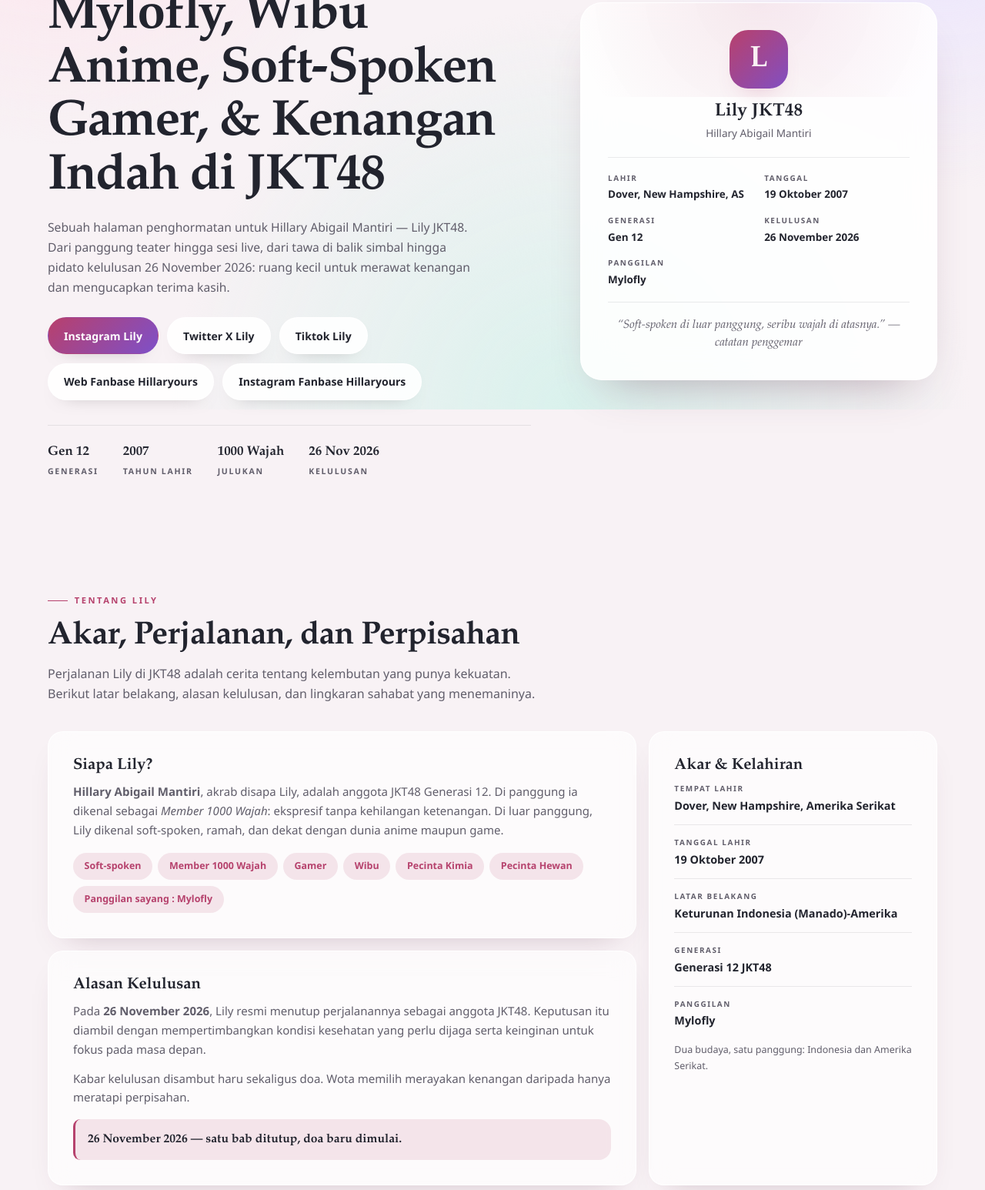
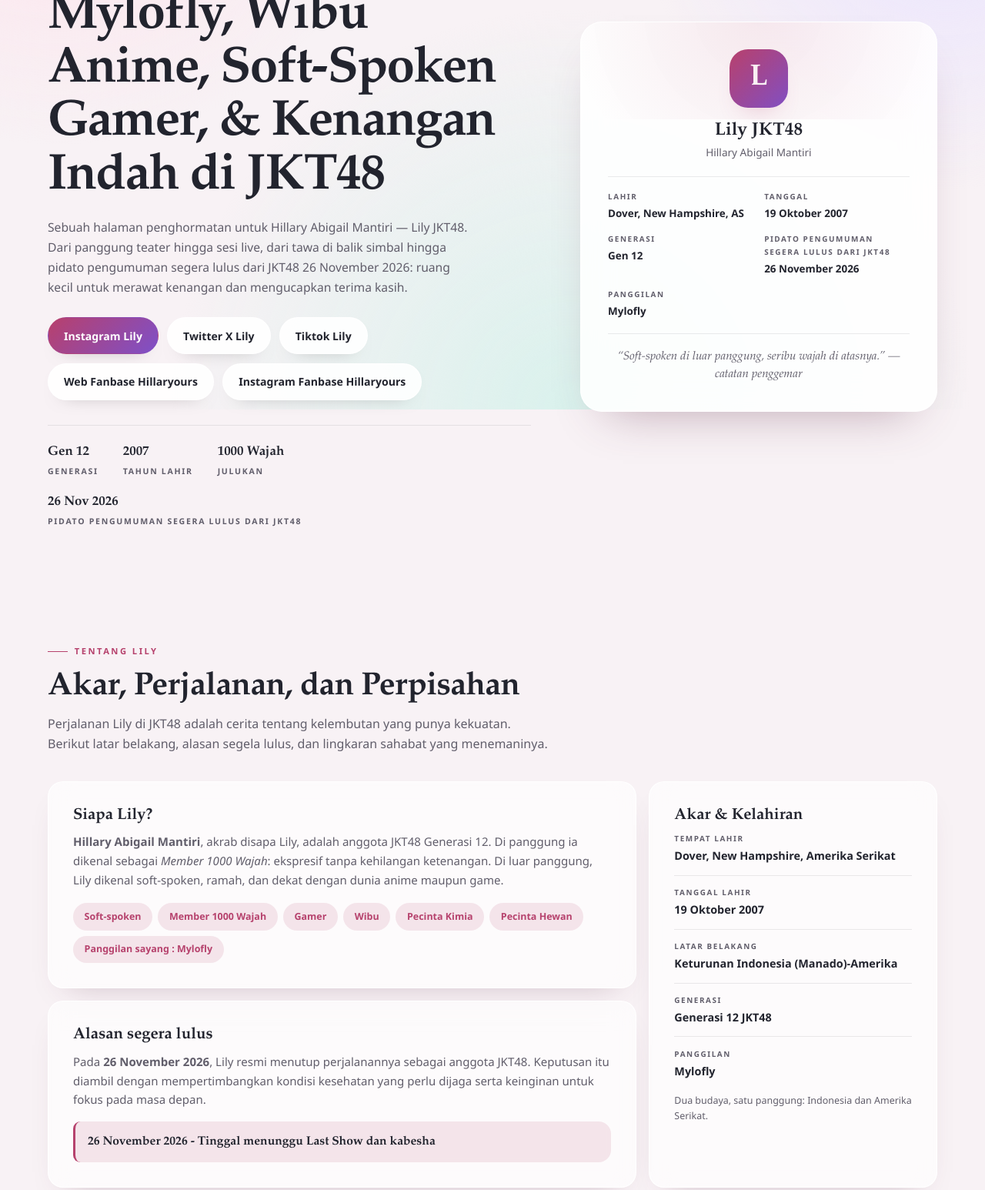
Before and after one commit to habibmuzakkipiliang/PENGHORMATAN_-TRIBUTE-_TERBESAR_LILY_JKT48_2026, a plain HTML site: page index.html in a window 1280 px wide. Shown: the part 268-1814 px from the top of the page at 77% size. Drawn offline with nearby package versions, Linux system fonts and the light colour scheme.

Commit message:
Update index.html

```diff
--- a/index.html
+++ b/index.html
@@ -11,7 +11,7 @@
        ===================================================================== -->
   <title>Tribute Lily JKT48 — Member 1000 Wajah | Habib Muzakki Piliang</title>
   <meta name="description" content="Halaman penghormatan Lily JKT48 (Hillary Abigail Mantiri): Member 1000 Wajah, Mylofly, Wibu Anime, Soft-Spoken Gamer, & Kenangan Indah di JKT48.">
-  <meta name="keywords" content="Lily JKT48, Hillary Abigail Mantiri, Mylofly, Wibu Anime, Lily 1000 Wajah, Lily Gen 12, tribute Lily JKT48, kelulusan Lily JKT48, Hillaryours, Habib Muzakki Piliang, JKT48">
+  <meta name="keywords" content="Lily JKT48, Hillary Abigail Mantiri, Mylofly, Wibu Anime, Lily 1000 Wajah, Lily Gen 12, tribute Lily JKT48,  pidato pengumuman segera lulus dari JKT48 26 November 2026 Lily JKT48, Hillaryours, Habib Muzakki Piliang, JKT48">
   <meta name="author" content="Habib Muzakki Piliang">
   <meta name="robots" content="index, follow">
   <link rel="canonical" href="https://website-portfolio-dan-lily-jkt48.vercel.app/">
@@ -125,7 +125,7 @@
             <p class="hero-desc">
               Sebuah halaman penghormatan untuk Hillary Abigail Mantiri — Lily JKT48.
               Dari panggung teater hingga sesi live, dari tawa di balik simbal hingga
-              pidato kelulusan 26 November 2026: ruang kecil untuk merawat kenangan
+              pidato pengumuman segera lulus dari JKT48 26 November 2026: ruang kecil untuk merawat kenangan
               dan mengucapkan terima kasih.
             </p>
 
@@ -165,7 +165,7 @@
               </li>
               <li>
                 <span class="stat-value">26 Nov 2026</span>
-                <span class="stat-label">Kelulusan</span>
+                <span class="stat-label"> pidato pengumuman segera lulus dari JKT48</span>
               </li>
             </ul>
           </div>
@@ -190,7 +190,7 @@
                 <dd>Gen 12</dd>
               </div>
               <div>
-                <dt>Kelulusan</dt>
+                <dt>pidato pengumuman segera lulus dari JKT48</dt>
                 <dd>26 November 2026</dd>
               </div>
               <div>
@@ -217,7 +217,7 @@
             <h2 id="tentang-title">Akar, Perjalanan, dan Perpisahan</h2>
             <p class="section-intro">
               Perjalanan Lily di JKT48 adalah cerita tentang kelembutan yang punya kekuatan.
-              Berikut latar belakang, alasan kelulusan, dan lingkaran sahabat yang menemaninya.
+              Berikut latar belakang, alasan segela lulus, dan lingkaran sahabat yang menemaninya.
             </p>
           </header>
 
@@ -273,17 +273,13 @@
 
             <!-- Kartu lebar: alasan kelulusan -->
             <article class="glass-card bento-wide" aria-labelledby="lulus-title">
-              <h3 class="card-title" id="lulus-title">Alasan Kelulusan</h3>
+              <h3 class="card-title" id="lulus-title">Alasan segera lulus</h3>
               <p>
                 Pada <strong>26 November 2026</strong>, Lily resmi menutup perjalanannya
                 sebagai anggota JKT48. Keputusan itu diambil dengan mempertimbangkan
                 kondisi kesehatan yang perlu dijaga serta keinginan untuk fokus pada masa depan.
               </p>
-              <p>
-                Kabar kelulusan disambut haru sekaligus doa. Wota memilih merayakan kenangan
-                daripada hanya meratapi perpisahan.
-              </p>
-              <p class="highlight-line">26 November 2026 — satu bab ditutup, doa baru dimulai.</p>
+              <p class="highlight-line">26 November 2026 - Tinggal menunggu Last Show dan kabesha</p>
             </article>
 
             <!-- Kartu lebar: sahabat satu generasi -->
@@ -507,7 +503,7 @@
             <!-- 15 -->
             <article class="tile" tabindex="0">
               <span class="tile-number">15</span>
-              <h3>Pidato Kelulusan 26 November 2026</h3>
+              <h3>pidato pengumuman segera lulus dari JKT48 : 26 November 2026</h3>
               <p class="tile-lead">Kata-kata yang menutup satu bab.</p>
               <p class="tile-detail">
                 Pidato perpisahan Lily menyentuh hati: terima kasih untuk wota, tim,
@@ -838,7 +834,7 @@
             <p class="eyebrow">Rangkuman &amp; Kesimpulan</p>
             <h2 id="penutup-title">Kenangan yang Tidak Ikut Lulus</h2>
             <p>
-              Lily mungkin telah menutup bab JKT48 pada 26 November 2026, tetapi
+              Lily telah pidato pengumuman segera lulus dari JKT48 pada 26 November 2026, tetapi
               kenangan tidak ikut pulang. Simbal, senyum malu-malu, suara lembut saat
               MC, tawa di sesi gaming, dan pidato perpisahan itu akan tetap tinggal
               di ingatan wota.
```
